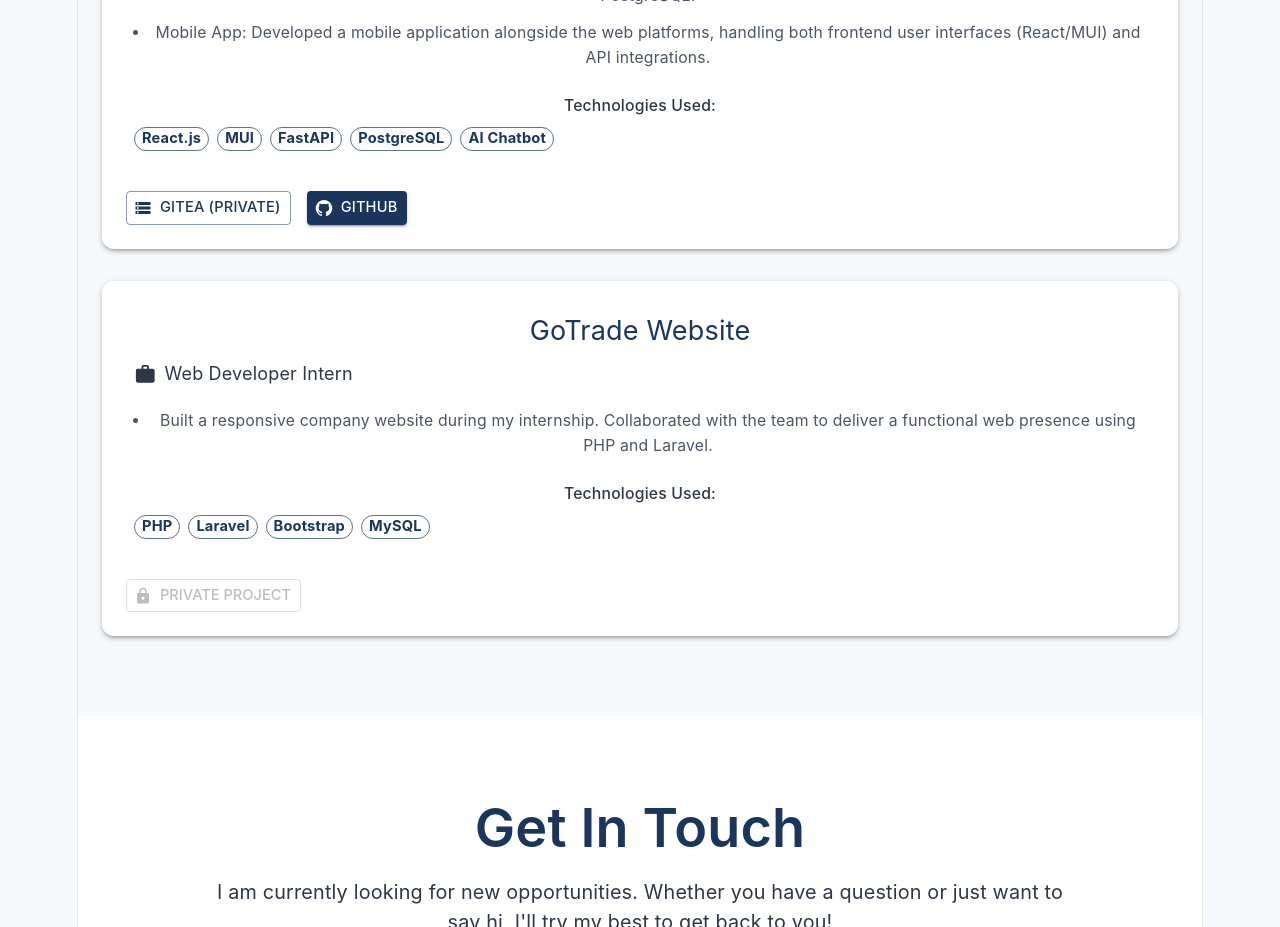
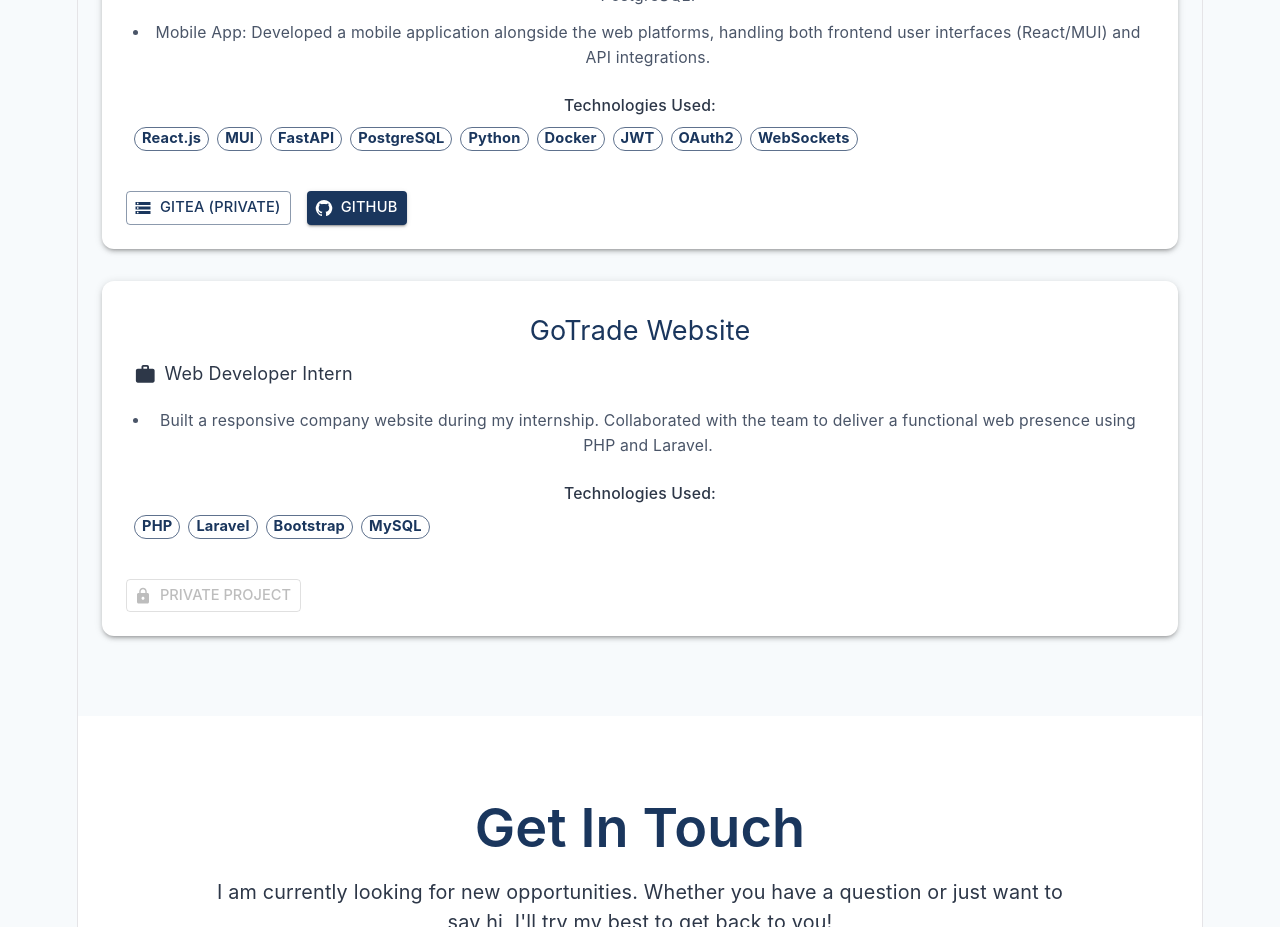
Before and after one commit to BaTh21/Portfolio-SAMBATH, a React (Vite) app: page / in a window 1280 px wide. Shown: the part 1880-2807 px from the top of the page. Built offline with nearby package versions, Linux system fonts and the light colour scheme.

Commit message:
Update Projects.jsx

```diff
--- a/src/sections/Projects.jsx
+++ b/src/sections/Projects.jsx
@@ -15,7 +15,7 @@ const projectsData = [
       "Truematch360: Developed a full-stack matching platform designed to connect users, managing complex data relationships using PostgreSQL.",
       "Mobile App: Developed a mobile application alongside the web platforms, handling both frontend user interfaces (React/MUI) and API integrations."
     ],
-    tech: ['React.js', 'MUI', 'FastAPI','PostgreSQL', 'AI Chatbot'],
+    tech: ['React.js', 'MUI', 'FastAPI','PostgreSQL','Python', 'Docker', 'JWT', 'OAuth2', 'WebSockets'],
     link: 'https://gitea.skl-solutions.com/',
     isPrivate: true,
     platform: 'Gitea',
```
